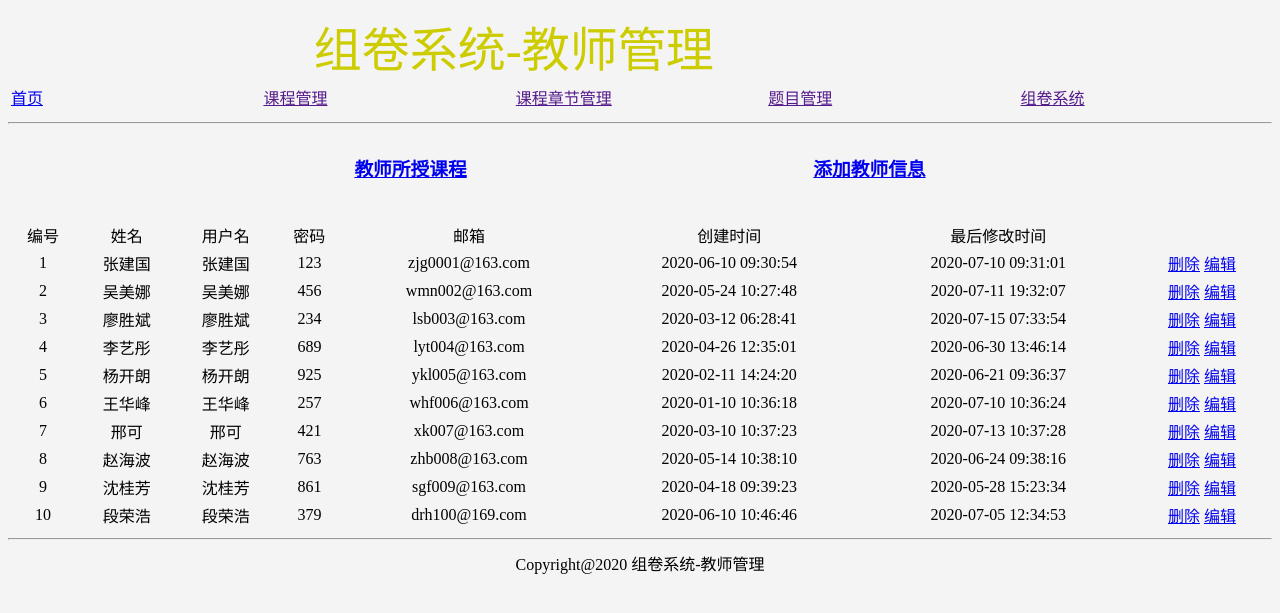
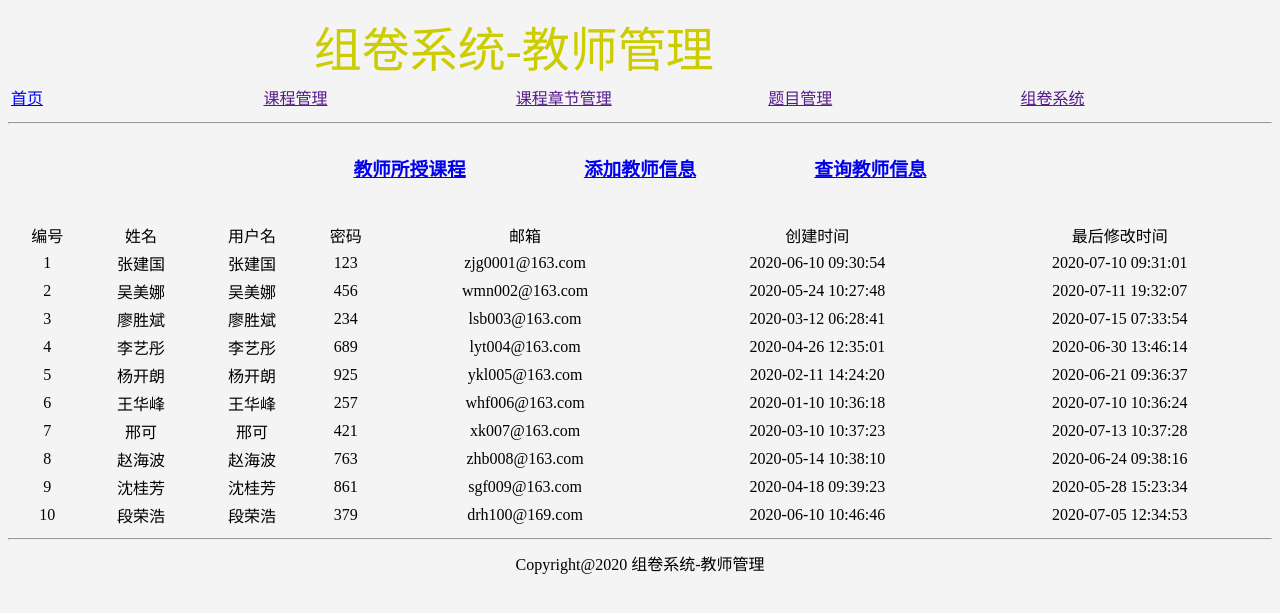
Before and after one commit to forteacherspaper/paper, a PHP site: page /teachermanage.php in a window 1280 px wide. Shown: the top 613 px of the page. Run offline with PHP 8.4, Linux system fonts and the light colour scheme; data comes from the database, SQL or seed files in the repository.

Commit message:
Add files via upload

```diff
--- a/teachermanage.php
+++ b/teachermanage.php
@@ -36,8 +36,9 @@ $row_teacher=mysqli_fetch_assoc($Teacher);
 		<tr><table><hr></table></tr>
 
 		<tr><td><table align="center"><tr>
-			<td width="80%"><a href="teacher_course.php"><h3>教师所授课程</h3></a></td>
-			<td width="80%"><a href="addteacher.php?ID=<?php echo $row_teacher['id'] ?>" title="add.php?ID=<?php echo $row_teacher['id'] ?>"><h3>添加教师信息</h3></a></td>
+			<td width="40%"><a href="teacher_course.php"><h3>教师所授课程</h3></a></td>
+			<td width="40%"><a href="addteacher.php?ID=<?php echo $row_teacher['id'] ?>" title="add.php?ID=<?php echo $row_teacher['id'] ?>"><h3>添加教师信息</h3></a></td>
+			<td width="40%"><a href="queryteacher.php"><h3>查询教师信息</h3></a></td>
 		</tr></table></td></tr>
 
 		<tr>
@@ -63,10 +64,7 @@ $row_teacher=mysqli_fetch_assoc($Teacher);
 							<td><?php echo $row_teacher['gmt_create']; ?></td>
 							<td><?php echo $row_teacher['gmt_modified']; ?></td>
 							<input type="hidden" name="ID" id="ID" value="<?php echo $row_teacher['id'] ?>">
-							<td>
-								<a href="delete.php?ID=<?php echo $row_teacher['id'] ?>" title="delete.php?ID=<?php echo $row_teacher['id'] ?>">删除</a>
-								<a href="editteacher.php?ID=<?php echo $row_teacher['id'] ?>" title="editteacher.php?ID=<?php echo $row_teacher['id'] ?>">编辑</a>
-							</td>
+
 
 						</tr>
 					<?php }while ($row_teacher=mysqli_fetch_assoc($Teacher)) ;
```
